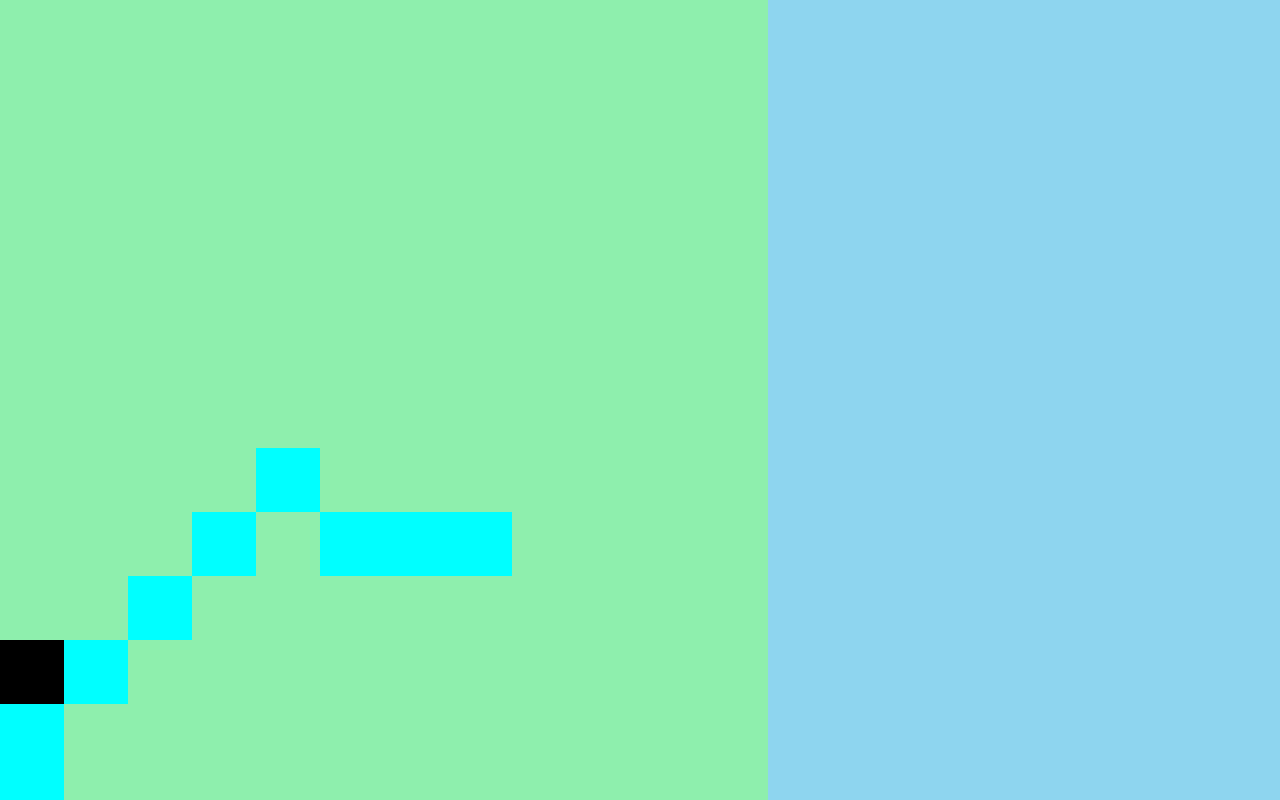
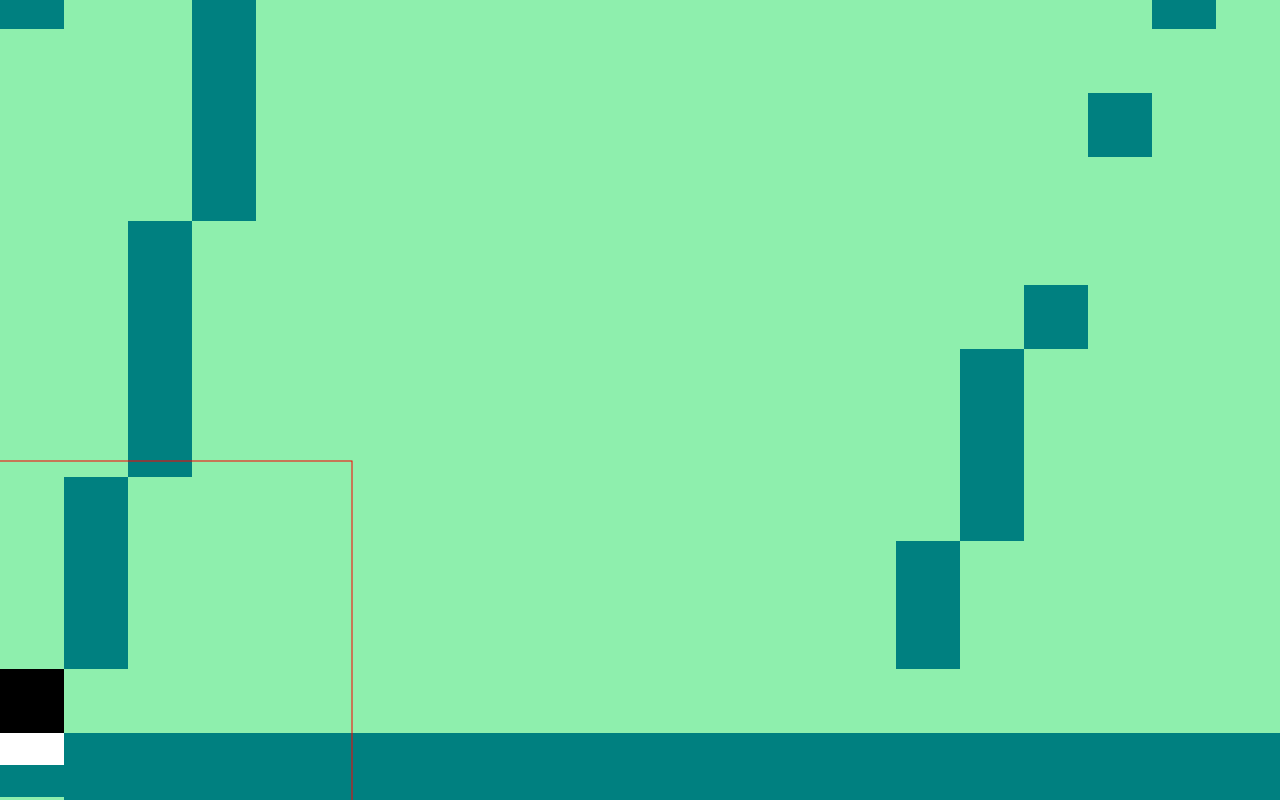
Before and after one commit to 8NeoN8/slimerun, a plain HTML site: page index.html in a window 1280 px wide. Both pictures are taken after a click on the item "START". Drawn offline with Linux system fonts and the light colour scheme.

Commit message:
create viewport/camera, add viewport/camera movement, bug jumping and state change

```diff
--- a/index.js
+++ b/index.js
@@ -5,7 +5,7 @@ import { collisionTile } from './collisionTile.js';
 //*DATA
 const canvas = document.getElementById('slimerun-game')
 const context = canvas.getContext('2d')
-resizeCanvas()
+
 
 
 let tilesArray = []
@@ -26,13 +26,13 @@ let statesArray = [
     framecount: 0
   },
   {
-    type: 'sliding',
-    framesTotal: 4,
+    type: 'walking',
+    framesTotal: 24,
     framecount: 0
   },
   {
-    type: 'moving',
-    framesTotal: 24,
+    type: 'sliding',
+    framesTotal: 8,
     framecount: 0
   },
   {
@@ -40,11 +40,22 @@ let statesArray = [
     framesTotal: 24,
     framecount: 0
   },
+  {
+    type: 'crouching',
+    framesTotal: 24,
+    framecount: 0
+  },
+  {
+    type: 'landing',
+    framesTotal: 8,
+    framecount: 0
+  },
 ]
 let playerSquare = 64
-let player = new Slime(playerSquare, playerSquare, 0, canvas.height - playerSquare*3, statesArray[2], null)
-let playerSpeedX = 12
-let playerSpeedY = 6
+let player = new Slime(playerSquare, playerSquare, 0, canvas.height - playerSquare, statesArray[0], null)
+let playerSpeedX = 8
+let cameraFallingSpeed = 28
+let cameraJumpingSpeed = 16
 
 let tileSize = 64
 
@@ -66,19 +77,64 @@ let playerMovement = {
 let opositesVertical = false
 let opositesHorizontal = false
 
+const camera = {
+  get posX () {
+    return -(canvas.width / 4 - player.posX)
+  },
+  get posY () {
+    return -(canvas.height / 4 - player.posY)
+  },
+}
+
+let movingTo = {
+  up: false,
+  down: false,
+  left: false,
+  right: false
+}
+
+resizeCanvas()
+
 //*Methods
+
+function gameLoop(){
+  if(!isGameOn) return
+  clearCanvas()
+  updatePlayer()
+  drawCanvas()
+  drawMap()
+  drawCamera()
+  drawPlayer()
+
+  if(!enemyCollision) window.requestAnimationFrame(gameLoop)
+}
+
 function clearCanvas(){
   context.clearRect(0,0,player.width,player.height);
 }
 
 function drawPlayer(){
+  context.fillStyle = 'white';
+  context.fillRect(player.posX,player.posY,player.width,player.height + 32);
+  console.log('drawing coord: ',player.posY + player.height + 32);
   context.fillStyle = 'black';
   context.fillRect(player.posX,player.posY,player.width,player.height);
 }
 
 function resizeCanvas(){
-  canvas.width = 768 //window.innerWidth
-  canvas.height = 894 //window.innerHeight - 3.0001
+  let width = Math.ceil(window.innerWidth/64)*64
+  let height = Math.ceil(window.innerHeight/64)*64
+  canvas.width = width
+  canvas.height =  height
+
+  /* console.log(window.innerWidth);
+  console.log(Math.ceil(window.innerWidth/64)*64); */
+}
+
+function drawCamera(){
+  context.strokeStyle='red';
+  context.strokeRect(camera.posX + player.width/2, camera.posY, canvas.width/2, canvas.height/1.5);
+  context.fillRect(camera.posX, camera.posY, 64, 64)
 }
 
 function drawCanvas(){
@@ -87,52 +143,102 @@ function drawCanvas(){
   context.fillRect(0,0,canvas.width, canvas.height);
 }
 
-function drawMap(map){
+function drawMap(){
   /*
-  //*first make the canvas smaller to test drawing outside - done
-  //*then make each collision tile, an object from a class, which means create the tile array separate from the drawing process, probably just once even - done
-  //*then make the collision detection for them
-  //*then implement the buffer approach so that I potentially dont have to redraw everything on every frame
-  //*make moving viewport with character across the map
+  ^ first make the canvas smaller to test drawing outside - done
+  ^ then make each collision tile, an object from a class, which means create the tile array separate from the drawing process, probably just once even - done
+  ^ then make the collision detection for them - done
+  TODO then implement the buffer approach so that I potentially dont have to redraw everything on every frame - for later
+  ^ make moving viewport with character across the map - done
   */
+
+
+  movingTo = {
+    up: false,
+    down: false,
+    left: false,
+    right: false
+  }
+
+  //* if viewport is past right canvas border
+  if(camera.posX + (canvas.width/2) + (player.width/2) > canvas.width){
+    movingTo.right = true
+  }
+
+  //* if viewport is past top canvas border
+  if(camera.posY < 0){
+    movingTo.up = true
+  }
+
+  if(camera.posX + player.width/2 < 0){
+    movingTo.left = true
+  }
+
+  //* if viewport is past bottom canvas border
+  let isTilesBelow = false
+  if(camera.posY + (canvas.height/1.5) > canvas.height){
+    movingTo.down = true
+
+    for (let i = 0; i < tilesArray.length; i++) {
+      if(tilesArray[i].posY + tilesArray[i].height > camera.posY + canvas.height/1.5){
+        isTilesBelow = true
+        console.log("there's a tile below");
+        break
+      }
+
+    }
+
+  }
+
   for (let i = 0; i < tilesArray.length; i++) {
-    context.fillStyle='cyan';
+    context.fillStyle='teal';
+    /* if (i % 2 == 0) {
+      context.fillStyle='cyan';
+    }else context.fillStyle='white'; */
+
+    if(movingTo.right && playerMovement.right){
+      tilesArray[i].posX -= playerSpeedX
+    }
+    if(movingTo.left && playerMovement.left){
+      tilesArray[i].posX += playerSpeedX
+    }
+
+    if(movingTo.up && player.state.type == 'jumping'){
+      tilesArray[i].posY += cameraJumpingSpeed/1.5
+    }
+
+    if(movingTo.down && player.state.type == 'falling' && isTilesBelow){
+      tilesArray[i].posY -= cameraFallingSpeed*1.25
+    }
+
+
+
     context.fillRect(tilesArray[i].posX, tilesArray[i].posY, tilesArray[i].width, tilesArray[i].height);
   }
 }
 
-function gameLoop(){
-  if(!isGameOn) return
-  clearCanvas()
-  updatePlayer()
-  drawCanvas()
-  drawMap(map1)
-  drawPlayer()
-
-  if(!enemyCollision) window.requestAnimationFrame(gameLoop)
-}
-
 function updatePlayer(){
-  //* set movement variables
-
   opositesVertical = false
   opositesHorizontal = false
 
-  //* increase/decrease vertical movement speeds
+  //* increase/decrease vertical movement speeds if needed
   if(player.state.type == 'jumping') gravity -= 4
-  if(player.state.type == 'falling') antigravity += 4
+  if(player.state.type == 'falling') {
+    if (antigravity < 28) {
+      cameraFallingSpeed += 4
+      antigravity += 4
+    }
+  }
 
   //* if crouch is pressed, halve the horizontal speed
-  if(playerMovement.crouch == true) playerSpeedX = 6
+  if(playerMovement.crouch == true && playerSpeedX != 3) playerSpeedX = 3
+
   //* if crouch is not pressed, horizontal speed is normal
-  if(playerMovement.crouch == false) playerSpeedX = 12
+  if(playerMovement.crouch == false && playerSpeedX != 8) playerSpeedX = 8
 
   //* if opposite directions are held, do not try to move
   if(playerMovement.up && playerMovement.down) opositesVertical = true
   if(playerMovement.left && playerMovement.right) opositesHorizontal = true
-
-  //* make the normal state is falling but not the same falling as from going down on a jump?
-
 
 
   //* horizontal movement
@@ -150,6 +256,11 @@ function updatePlayer(){
             player.posX = tilesArray[i].posX - tilesArray[i].width
           }
         }
+
+        //* if viewport goes to the right, change the player position relative to the map movement
+        if(movingTo.right){
+          player.posX -= playerSpeedX
+        }
       }
     }
 
@@ -166,6 +277,11 @@ function updatePlayer(){
             player.posX = tilesArray[i].posX + tilesArray[i].width
           }
         }
+
+        //* if viewport goes to the left, change the player position relative to the map movement
+        if(movingTo.left){
+          player.posX += playerSpeedX
+        }
       }
 
     }
@@ -173,16 +289,16 @@ function updatePlayer(){
   }
 
   //* if jump pressed, and not already jumping or falling, jump
-  if(playerMovement.jump && player.state.type != 'jumping' && player.state.type != 'falling'){
+  if(playerMovement.jump && player.state.type != 'jumping' && player.state.type != 'falling' && player.state.framecount > 8){
     player.state = statesArray[1]
-    player.state.framecount = 0
   }
 
-
-  if(player.state.type == 'idle'){
+  //* if player is not touching a tile, and inside the canvas, fall by gravity
+  if(player.state.type != 'jumping' && player.state.type != 'falling'){
 
     let shoudlBeFalling = false
 
+    console.log('checking coord: ',player.getBorders().down + 32);
     player.posY = player.getBorders().down + 32
 
     for (let i = 0; i < tilesArray.length; i++) {
@@ -190,9 +306,15 @@ function updatePlayer(){
         shoudlBeFalling = true
       } else shoudlBeFalling = false
     }
+
     player.posY -= (player.height + 32)
+
     if(shoudlBeFalling){
+      console.log('should');
       player.state = statesArray[2]
+    }else {
+      console.log('shouldn`t');
+      player.state = statesArray[0]
     }
   }
 
@@ -214,7 +336,6 @@ function updatePlayer(){
   //* if in jumping state, and jumping time has passed, stop going up, change state to falling, reset framecount and gravity
   if(player.state.type == 'jumping' && player.state.framecount >= 12){
     player.state = statesArray[2]
-    player.state.framecount = 0
     gravity = 48
   }
 
@@ -224,6 +345,7 @@ function updatePlayer(){
     if(isPlayerNotInBounds('down')){
       player.posY = canvas.height - player.height
       player.state = statesArray[0]
+      cameraFallingSpeed = 28
       antigravity = 0
       return
     }
@@ -234,13 +356,15 @@ function updatePlayer(){
       if (newCollisionCheck(player, tilesArray[i])) {
         player.posY = tilesArray[i].posY - player.height
         player.state = statesArray[0]
+        cameraFallingSpeed = 28
         antigravity = 0
       }
     }
+
   }
 
+  console.log(player.state.type, ': ',player.state.framecount);
   player.state.framecount++
-
 }
 
 function newCollisionCheck(player, tile){
@@ -251,20 +375,6 @@ function newCollisionCheck(player, tile){
     player.posY + player.height > tile.posY
   )return true
   return false
-}
-
-function checkIfShouldBeFalling(){
-
-  let testPlayer = new Slime(player.width,player.height,player.posX,player.posY,'idle',null)
-
-  testPlayer.posY = testPlayer.posY + testPlayer.height+32
-  //console.log(testPlayer.posY, testPlayer.getBorders().down);
-
-  for (let i = 0; i < tilesArray.length; i++) {
-    if(!newCollisionCheck(testPlayer, tilesArray[i]) && testPlayer.posY < canvas.height){
-      return true
-    }
-  }
 }
 
 function isPlayerColliding(){
@@ -415,12 +525,6 @@ menu_button_start.addEventListener('click', () => {
   window.requestAnimationFrame(gameLoop)
 })
 
-/* game_state.addEventListener('click', () => {
-  isGameOn = !isGameOn
-  enemyCollision = !enemyCollision
-  window.requestAnimationFrame(gameLoop)
-}) */
-
 document.addEventListener('keydown', (key) => {
   if(key.code == "Escape"){
     if(pause_menu.classList.contains('closed')){
@@ -447,6 +551,8 @@ document.addEventListener('keydown', (key) => {
   if(key.code == "KeyA") playerMovement.left = true
 
   if(key.code == 'Space') playerMovement.jump = true;
+
+  if(key.code == 'KeyW' && key.ctrlKey) key.preventDefault()
 })
 
 document.addEventListener('keyup', (key) => {
@@ -465,10 +571,12 @@ document.addEventListener('keyup', (key) => {
   if(key.code == "KeyA") playerMovement.left = false
 
   if(key.code == 'Space') playerMovement.jump = false;
+
+  if(key.code == 'KeyW' && key.ctrlKey) key.preventDefault()
 })
 
 window.addEventListener('resize', () => {
-  //resizeCanvas()
+  resizeCanvas()
 })
 
 //*Run
--- a/map1.js
+++ b/map1.js
@@ -1,21 +1,21 @@
 const mapInfo = {
   rows: 14,
-  columns:12,
+  columns:40,
   tiles:[
-    0,0,0,0,0,0,0,0,0,0,0,0,
-    0,0,0,0,0,0,0,0,0,0,0,0,
-    0,0,0,0,0,0,0,0,0,0,0,0,
-    0,0,0,0,0,0,0,0,0,0,0,0,
-    0,0,0,0,0,0,0,0,0,0,0,0,
-    0,0,0,0,0,0,0,0,0,0,0,0,
-    0,0,0,0,0,0,0,0,0,0,0,0,
-    0,0,0,0,1,0,0,0,0,0,0,0,
-    0,0,0,1,0,1,1,1,0,0,0,0,
-    0,0,1,0,0,0,0,0,0,0,0,0,
-    0,1,0,0,0,0,0,0,0,0,0,0,
-    1,0,0,0,0,0,0,0,0,0,0,0,
-    1,0,0,0,0,0,0,0,0,0,0,0,
-    1,0,0,0,0,0,0,0,0,0,0,0,
+    1,0,0,1,0,0,0,0,0,0,0,0,0,0,0,0,0,0,1,0,0,0,0,0,0,0,0,0,0,0,0,0,0,0,0,0,0,0,0,0,
+    0,0,0,1,0,0,0,0,0,0,0,0,0,0,0,0,0,0,0,0,0,0,0,0,0,0,0,0,0,0,0,0,0,0,0,0,0,0,0,0,
+    0,0,0,1,0,0,0,0,0,0,0,0,0,0,0,0,0,1,0,0,0,0,0,0,0,0,0,0,0,0,0,0,0,0,0,0,0,0,0,0,
+    0,0,0,1,0,0,0,0,0,0,0,0,0,0,0,0,0,0,0,0,0,0,0,0,0,0,0,0,0,0,0,0,0,0,0,0,0,0,0,0,
+    0,0,1,0,0,0,0,0,0,0,0,0,0,0,0,0,0,0,0,0,0,0,0,0,0,0,0,0,0,0,0,0,0,0,0,0,0,0,0,0,
+    0,0,1,0,0,0,0,0,0,0,0,0,0,0,0,0,1,0,0,0,0,0,0,0,0,0,0,0,0,0,0,0,0,0,0,0,0,0,0,0,
+    0,0,1,0,0,0,0,0,0,0,0,0,0,0,0,1,0,0,0,0,0,0,0,0,0,0,0,0,0,0,0,0,0,0,0,0,0,0,0,0,
+    0,0,1,0,0,0,0,0,0,0,0,0,0,0,0,1,0,0,0,0,0,0,0,0,0,0,0,0,0,0,0,0,0,0,0,0,0,0,0,0,
+    0,1,0,0,0,0,0,0,0,0,0,0,0,0,0,1,0,0,0,0,0,0,0,0,0,0,0,0,0,0,0,0,0,0,0,0,0,0,0,0,
+    0,1,0,0,0,0,0,0,0,0,0,0,0,0,1,0,0,0,0,0,0,0,0,0,0,0,0,0,0,0,0,0,0,0,0,0,0,0,0,0,
+    0,1,0,0,0,0,0,0,0,0,0,0,0,0,1,0,0,0,0,0,0,0,0,0,0,0,0,0,0,0,0,0,0,0,0,0,0,0,0,0,
+    0,0,0,0,0,0,0,0,0,0,0,0,0,0,0,0,0,0,0,0,0,0,0,0,0,0,0,0,0,0,0,0,0,0,0,0,0,0,0,0,
+    1,1,1,1,1,1,1,1,1,1,1,1,1,1,1,1,1,1,1,1,1,1,1,1,1,1,1,1,1,1,1,1,1,1,1,1,1,1,1,1,
+    0,1,1,1,1,1,1,1,1,1,1,1,1,1,1,1,1,1,1,1,1,1,1,1,1,1,1,1,1,1,1,1,1,1,1,1,1,1,1,
 
   ]
 }
--- a/style.css
+++ b/style.css
@@ -20,6 +20,7 @@ canvas{
   margin: 0;
   border-width: 0;
   background-color: red;
+  user-select: none;
 }
 
 .closed{
```
